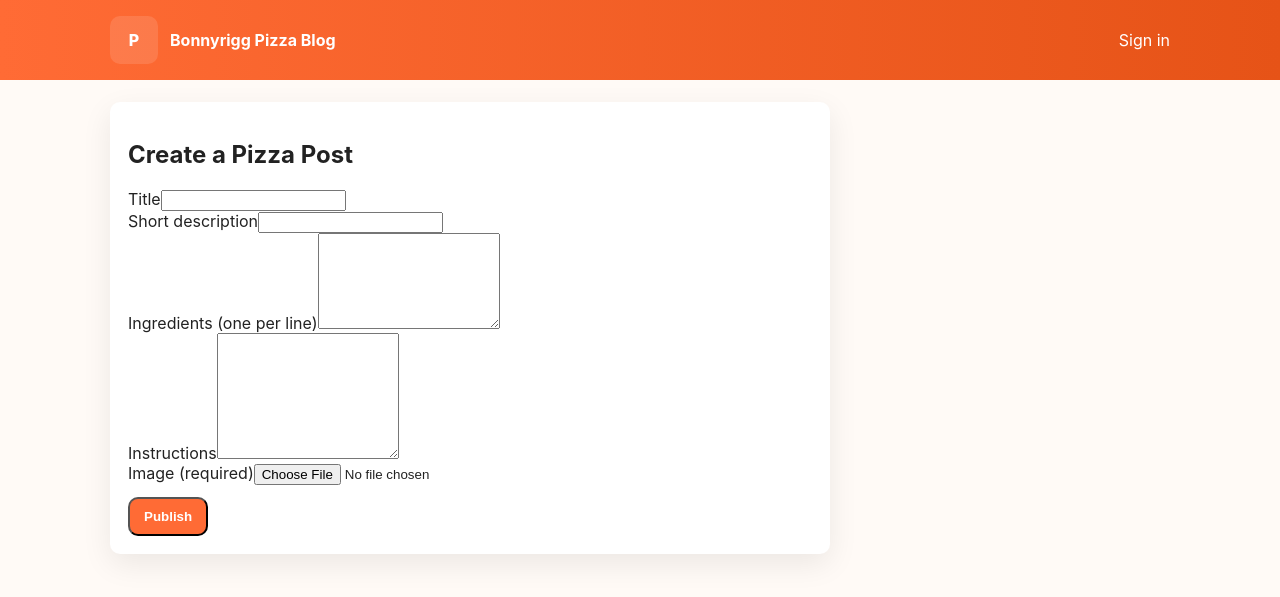
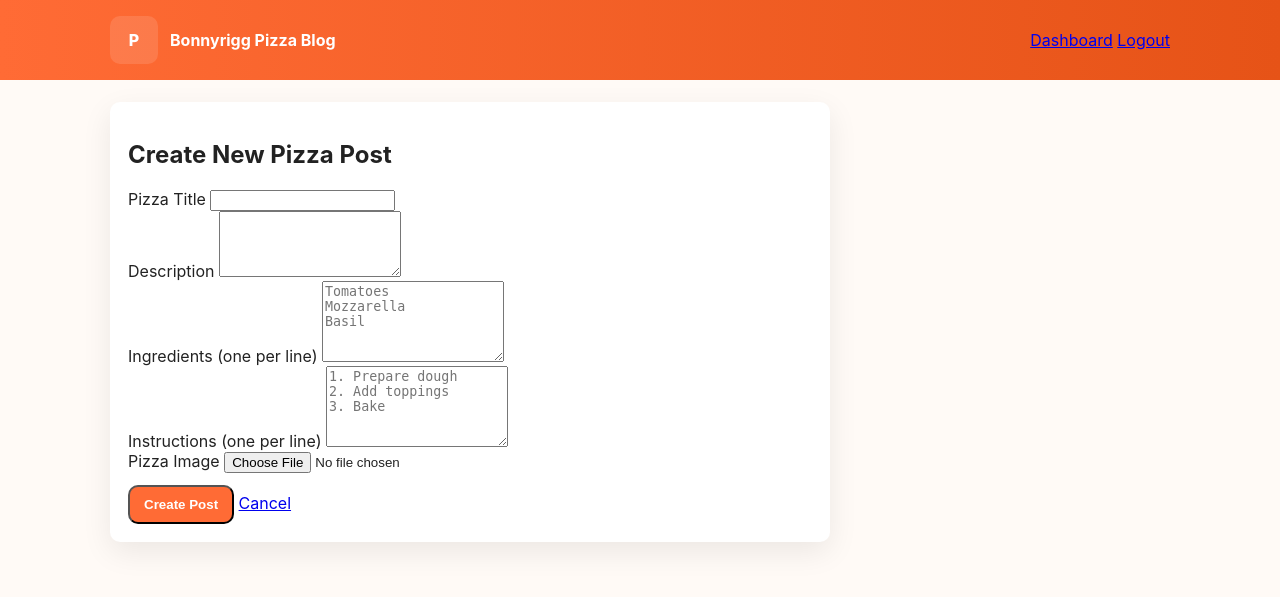
Before and after one commit to jeremycodingfr/pizza-hub-Bonnyrigg-high-school, a Flask app: template pizza_blog_theme copy/templates/post_new.html in a window 1280 px wide. Shown: the top 597 px of the page. Run offline with Flask 3, Linux system fonts and the light colour scheme; the template is opened without the code that fills it, so the values that code supplies are empty.

Commit message:
Update post_new.html

```diff
--- a/pizza_blog_theme copy/templates/post_new.html
+++ b/pizza_blog_theme copy/templates/post_new.html
@@ -1,3 +1,73 @@
-<!DOCTYPE html><html><head><meta charset="utf-8"><title>New Post</title><link rel="stylesheet" href="{{ url_for('static', filename='css/style.css') }}"></head><body>
-<header class="header"><div class="inner"><a class="brand" href="{{ url_for('index') }}"><div class="logo">P</div><div><strong>Bonnyrigg Pizza Blog</strong></div></a><nav class="nav">{% if user_email %}<a href="{{ url_for('dashboard') }}">Dashboard</a><a href="{{ url_for('logout') }}">Logout</a>{% else %}<a href="{{ url_for('login') }}">Sign in</a>{% endif %}</nav></div></header>
-<main class="container"><div class="form-box"><h2>Create a Pizza Post</h2>{% with messages = get_flashed_messages(with_categories=true) %}{% if messages %}<ul>{% for c,m in messages %}<li style="color:{% if c=='error' %}red{% else %}green{% endif %};">{{ m }}</li>{% endfor %}</ul>{% endif %}{% endwith %}<form method="POST" enctype="multipart/form-data"><div class="form-row"><label>Title</label><input type="text" name="title" required></div><div class="form-row"><label>Short description</label><input type="text" name="content"></div><div class="form-row"><label>Ingredients (one per line)</label><textarea name="ingredients" rows="6"></textarea></div><div class="form-row"><label>Instructions</label><textarea name="instructions" rows="8"></textarea></div><div class="form-row"><label>Image (required)</label><input type="file" name="image" accept="image/*" required></div><div style="margin-top:12px"><button class="btn-primary" type="submit">Publish</button></div></form></div></main></body></html>
+<!DOCTYPE html>
+<html>
+<head>
+    <meta charset="utf-8">
+    <title>Create New Post</title>
+    <link rel="stylesheet" href="{{ url_for('static', filename='css/style.css') }}">
+</head>
+<body>
+    <header class="header">
+        <div class="inner">
+            <a class="brand" href="{{ url_for('index') }}">
+                <div class="logo">P</div>
+                <div><strong>Bonnyrigg Pizza Blog</strong></div>
+            </a>
+            <nav>
+                <a href="{{ url_for('dashboard') }}">Dashboard</a>
+                <a href="{{ url_for('logout') }}">Logout</a>
+            </nav>
+        </div>
+    </header>
+
+    <main class="container">
+        <div class="form-box">
+            <h2>Create New Pizza Post</h2>
+
+            {% with messages = get_flashed_messages(with_categories=true) %}
+                {% if messages %}
+                    <ul>
+                        {% for c,m in messages %}
+                            <li style="color:{% if c=='error' %}red{% else %}green{% endif %};">{{ m }}</li>
+                        {% endfor %}
+                    </ul>
+                {% endif %}
+            {% endwith %}
+
+            <form method="POST" enctype="multipart/form-data">
+                <!-- CSRF PROTECTION - Prevents cross-site request forgery attacks -->
+                <input type="hidden" name="csrf_token" value="{{ csrf_token }}">
+
+                <div class="form-row">
+                    <label>Pizza Title</label>
+                    <input type="text" name="title" required>
+                </div>
+
+                <div class="form-row">
+                    <label>Description</label>
+                    <textarea name="content" rows="4" required></textarea>
+                </div>
+
+                <div class="form-row">
+                    <label>Ingredients (one per line)</label>
+                    <textarea name="ingredients" rows="5" placeholder="Tomatoes&#10;Mozzarella&#10;Basil" required></textarea>
+                </div>
+
+                <div class="form-row">
+                    <label>Instructions (one per line)</label>
+                    <textarea name="instructions" rows="5" placeholder="1. Prepare dough&#10;2. Add toppings&#10;3. Bake" required></textarea>
+                </div>
+
+                <div class="form-row">
+                    <label>Pizza Image</label>
+                    <input type="file" name="image" accept="image/*" required>
+                </div>
+
+                <div style="margin-top:12px">
+                    <button class="btn-primary" type="submit">Create Post</button>
+                    <a href="{{ url_for('dashboard') }}" class="btn-secondary">Cancel</a>
+                </div>
+            </form>
+        </div>
+    </main>
+</body>
+</html>
```
